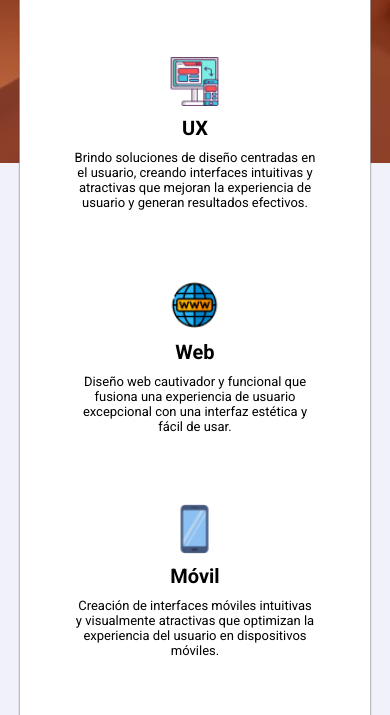
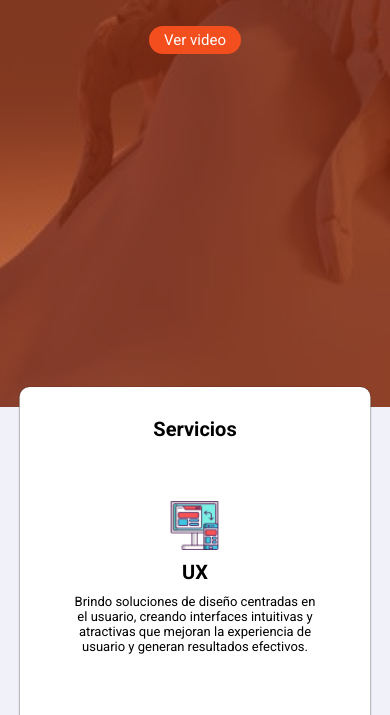
Before and after one commit to IisraelRG/Portfolio, a plain HTML site: page index.html in a window 390 px wide. Shown: the part 437-1152 px from the top of the page. Drawn offline with nearby package versions, Linux system fonts and the light colour scheme.

Commit message:
Update index.css

```diff
--- a/assets/css/index.css
+++ b/assets/css/index.css
@@ -104,9 +104,12 @@ a{
 }
 @media (max-width:760px){
     .hero{
-        height: 600px;
-        background-size: 100vh;
+        height: 100vh;
+        background: url('../img/herobg.png');
+        background-repeat: no-repeat;
+        background-size: 100vh 100vh;
         padding: 0px 0px;
+        background-color: #F24E1E;
 
     }
     .hero header{
@@ -260,7 +263,7 @@ a{
         position: relative;
     }
     .servicios-content{
-        top: -220px;
+        top: -20px;
         width: 90%;
     }
     .servicios h2{
```
